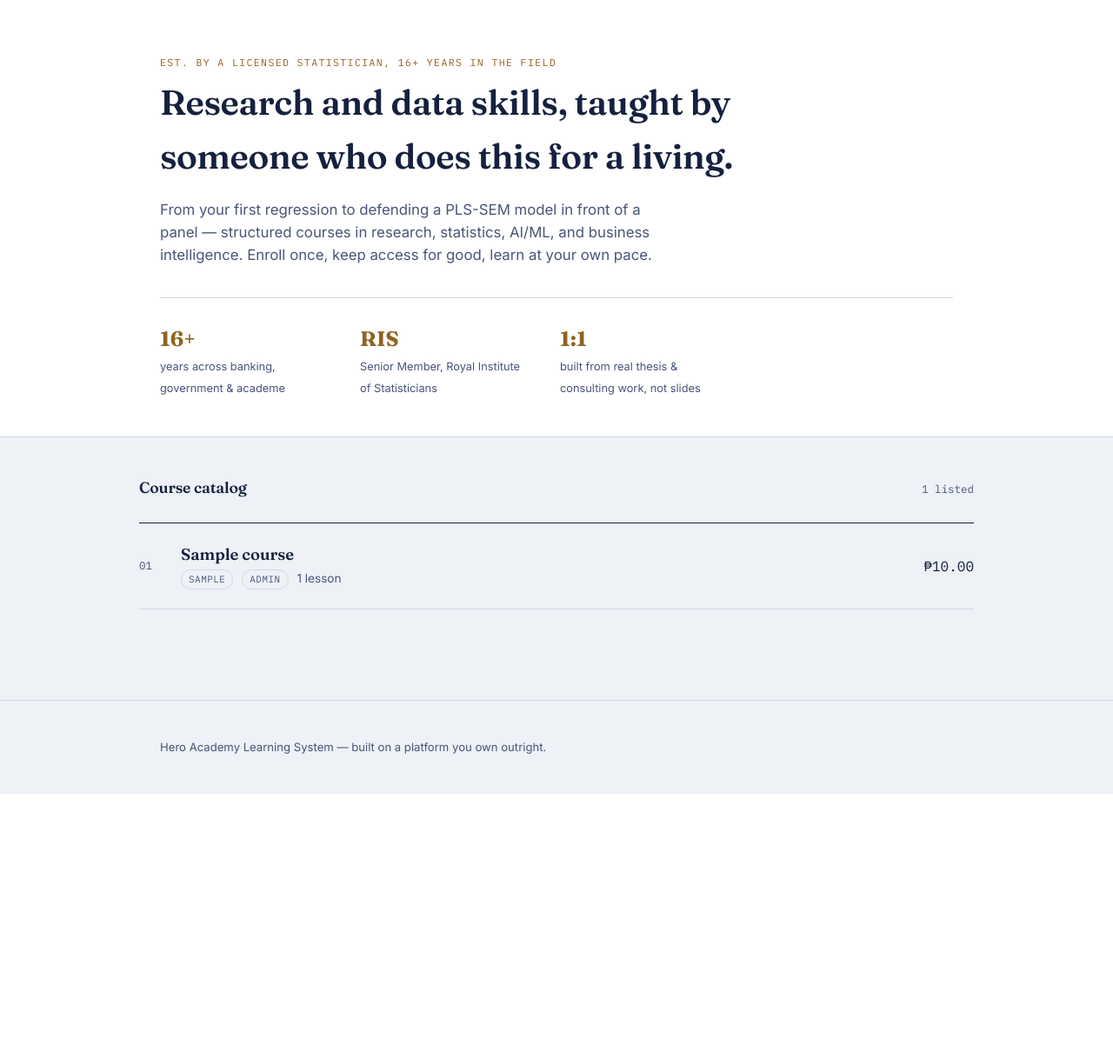
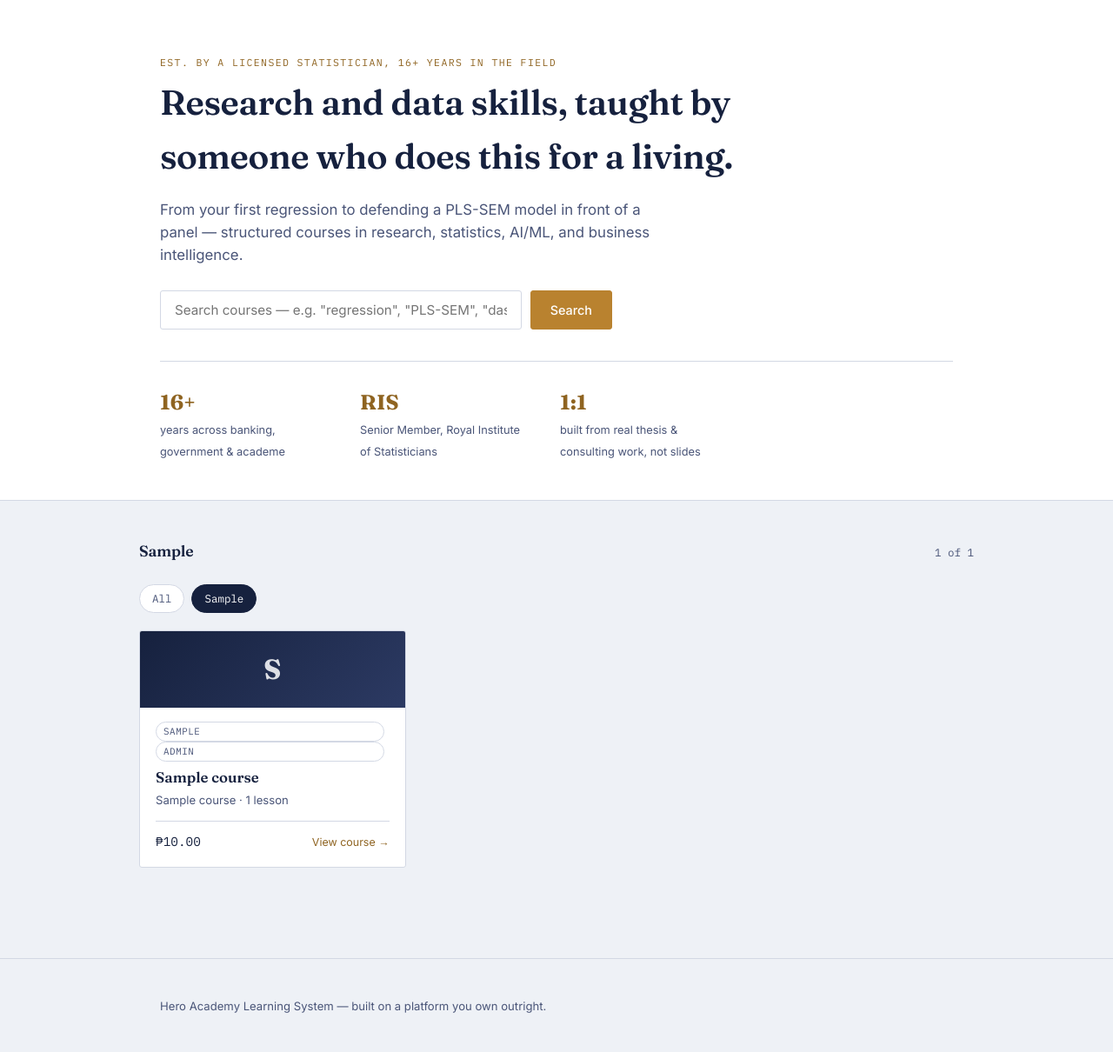
Before and after one commit to heroltolosa-123/learning-center, a FastAPI app: a page that uses app/templates/index.html in a window 1280 px wide. Shown: the part 72-1282 px from the top of the page at 87% size. Before the commit the page ends 985 px from the top, so only its background shows below. Run offline with FastAPI, Linux system fonts and the light colour scheme; tables that the repository leaves empty hold one stand-in row (values such as "Sample post"); some libraries are stand-ins or nearby versions.

Commit message:
Redesign homepage: search, category filters, course card grid

```diff
--- a/app/static/css/style.css
+++ b/app/static/css/style.css
@@ -174,6 +174,62 @@ label { font-size: 0.82rem; font-weight: 500; color: var(--ink-soft); display: b
   .trust-strip { gap: 24px; }
 }
 
+/* Search bar */
+.search-bar {
+  display: flex; gap: 10px; margin-top: 28px; max-width: 520px;
+}
+.search-bar input {
+  flex: 1; padding: 12px 16px; font-size: 0.95rem;
+}
+.search-bar .btn { padding: 12px 22px; }
+
+/* Category chips */
+.chip-row {
+  display: flex; gap: 8px; flex-wrap: wrap; margin: 18px 0 8px 0;
+}
+.chip {
+  font-family: 'IBM Plex Mono', monospace; font-size: 0.78rem;
+  padding: 6px 14px; border-radius: 100px; border: 1px solid var(--hairline);
+  color: var(--ink-soft); text-decoration: none; background: var(--paper-raised);
+  white-space: nowrap;
+}
+.chip:hover { border-color: var(--ink); color: var(--ink); }
+.chip-active { background: var(--ink); border-color: var(--ink); color: #fff; }
+
+/* Course card grid */
+.course-grid {
+  display: grid; grid-template-columns: repeat(auto-fill, minmax(260px, 1fr));
+  gap: 20px; margin-top: 20px;
+}
+.course-card {
+  display: flex; flex-direction: column; text-decoration: none; color: var(--ink);
+  background: var(--paper-raised); border: 1px solid var(--hairline); border-radius: var(--radius);
+  overflow: hidden; transition: border-color 0.15s, transform 0.15s;
+}
+.course-card:hover { border-color: var(--gold); transform: translateY(-2px); }
+.course-card-banner {
+  height: 88px; display: flex; align-items: center; justify-content: center;
+  background: linear-gradient(135deg, var(--ink) 0%, #2c3a63 100%);
+}
+.course-card-banner.cat-research { background: linear-gradient(135deg, #16213E 0%, #3B4A78 100%); }
+.course-card-banner.cat-statistics { background: linear-gradient(135deg, #16213E 0%, #4A5578 100%); }
+.course-card-banner.cat-ai-data-science { background: linear-gradient(135deg, #16213E 0%, #6B4A9E 100%); }
+.course-card-banner.cat-data-engineering { background: linear-gradient(135deg, #16213E 0%, #2F6B5E 100%); }
+.course-card-banner.cat-business-intelligence { background: linear-gradient(135deg, #16213E 0%, #8F6421 100%); }
+.course-card-initial {
+  font-family: 'Fraunces', serif; font-weight: 700; font-size: 2rem; color: rgba(255,255,255,0.85);
+}
+.course-card-body { padding: 16px 18px 18px 18px; flex: 1; display: flex; flex-direction: column; }
+.course-card-title {
+  font-family: 'Fraunces', serif; font-weight: 600; font-size: 1.05rem; margin: 8px 0 4px 0; line-height: 1.3;
+}
+.course-card-meta { font-size: 0.82rem; color: var(--ink-soft); margin-bottom: 14px; }
+.course-card-footer {
+  margin-top: auto; display: flex; align-items: center; justify-content: space-between;
+  padding-top: 12px; border-top: 1px solid var(--hairline); font-size: 0.9rem;
+}
+.course-card-cta { font-size: 0.78rem; color: var(--gold-deep); }
+
 .section { padding: 44px 0; }
 .section-head { display: flex; align-items: baseline; justify-content: space-between; margin-bottom: 4px; }
 
--- a/app/templates/index.html
+++ b/app/templates/index.html
@@ -5,7 +5,12 @@
   <div class="wrap">
     <span class="eyebrow">Est. by a licensed statistician, 16+ years in the field</span>
     <h1 class="display" style="font-size:2.5rem; max-width:680px;">Research and data skills, taught by someone who does this for a living.</h1>
-    <p style="max-width:600px;">From your first regression to defending a PLS-SEM model in front of a panel — structured courses in research, statistics, AI/ML, and business intelligence. Enroll once, keep access for good, learn at your own pace.</p>
+    <p style="max-width:600px;">From your first regression to defending a PLS-SEM model in front of a panel — structured courses in research, statistics, AI/ML, and business intelligence.</p>
+
+    <form method="get" action="/" class="search-bar">
+      <input type="text" name="q" value="{{ q }}" placeholder="Search courses — e.g. &quot;regression&quot;, &quot;PLS-SEM&quot;, &quot;dashboards&quot;">
+      <button type="submit" class="btn btn-gold">Search</button>
+    </form>
 
     <div class="trust-strip">
       <div class="trust-item">
@@ -26,32 +31,48 @@
 
 <div class="wrap section">
   <div class="section-head">
-    <h2 style="font-size:1.1rem;">Course catalog</h2>
-    <span class="mono" style="font-size:0.78rem; color:var(--ink-soft);">{{ courses|length }} listed</span>
+    <h2 style="font-size:1.1rem;">
+      {% if q %}Results for "{{ q }}"{% elif active_category %}{{ active_category }}{% else %}Course catalog{% endif %}
+    </h2>
+    <span class="mono" style="font-size:0.78rem; color:var(--ink-soft);">{{ courses|length }} of {{ total_count }}</span>
   </div>
 
+  {% if categories %}
+  <div class="chip-row">
+    <a href="/{% if q %}?q={{ q }}{% endif %}" class="chip {% if not active_category %}chip-active{% endif %}">All</a>
+    {% for cat in categories %}
+    <a href="/?category={{ cat|urlencode }}{% if q %}&q={{ q }}{% endif %}" class="chip {% if active_category == cat %}chip-active{% endif %}">{{ cat }}</a>
+    {% endfor %}
+  </div>
+  {% endif %}
+
   {% if courses %}
-  <div class="ledger">
+  <div class="course-grid">
     {% for course in courses %}
-    <a href="/courses/{{ course.slug }}" class="ledger-row">
-      <span class="ledger-num">{{ "%02d"|format(loop.index) }}</span>
-      <span class="ledger-body">
-        <div class="ledger-title">{{ course.title }}</div>
-        <div class="ledger-meta">
-          {% if course.category %}<span class="tag">{{ course.category }}</span>{% endif %}
-          {% if course.level %}<span class="tag tag-{{ course.level|lower }}">{{ course.level }}</span>{% endif %}
-          <span>{{ course.lessons|length }} lesson{{ 's' if course.lessons|length != 1 else '' }}</span>
+    <a href="/courses/{{ course.slug }}" class="course-card">
+      <div class="course-card-banner cat-{{ course.category|lower|replace(' & ', '-')|replace(' ', '-') }}">
+        <span class="course-card-initial">{{ course.title[0] }}</span>
+      </div>
+      <div class="course-card-body">
+        {% if course.category %}<span class="tag">{{ course.category }}</span>{% endif %}
+        {% if course.level %}<span class="tag tag-{{ course.level|lower }}">{{ course.level }}</span>{% endif %}
+        <div class="course-card-title">{{ course.title }}</div>
+        <div class="course-card-meta">{{ course.instructor_name or "Self-paced" }} · {{ course.lessons|length }} lesson{{ 's' if course.lessons|length != 1 else '' }}</div>
+        <div class="course-card-footer">
+          <span class="mono">{% if course.is_free %}<span class="free">Free</span>{% else %}₱{{ "%.2f"|format(course.price_php) }}{% endif %}</span>
+          <span class="course-card-cta">View course →</span>
         </div>
-      </span>
-      <span class="ledger-price">
-        {% if course.is_free %}<span class="free">Free</span>{% else %}₱{{ "%.2f"|format(course.price_php) }}{% endif %}
-      </span>
+      </div>
     </a>
     {% endfor %}
   </div>
   {% else %}
   <div class="empty-state">
+    {% if q or active_category %}
+    <p>No courses match{% if q %} "{{ q }}"{% endif %}{% if active_category %} in {{ active_category }}{% endif %}. <a href="/">Clear filters</a></p>
+    {% else %}
     <p>No courses published yet.{% if user and user.is_admin %} <a href="/admin/courses/new">Create your first one →</a>{% endif %}</p>
+    {% endif %}
   </div>
   {% endif %}
 </div>
```
Also changed, not shown: app/routers/courses.py (+22 -8 lines).
